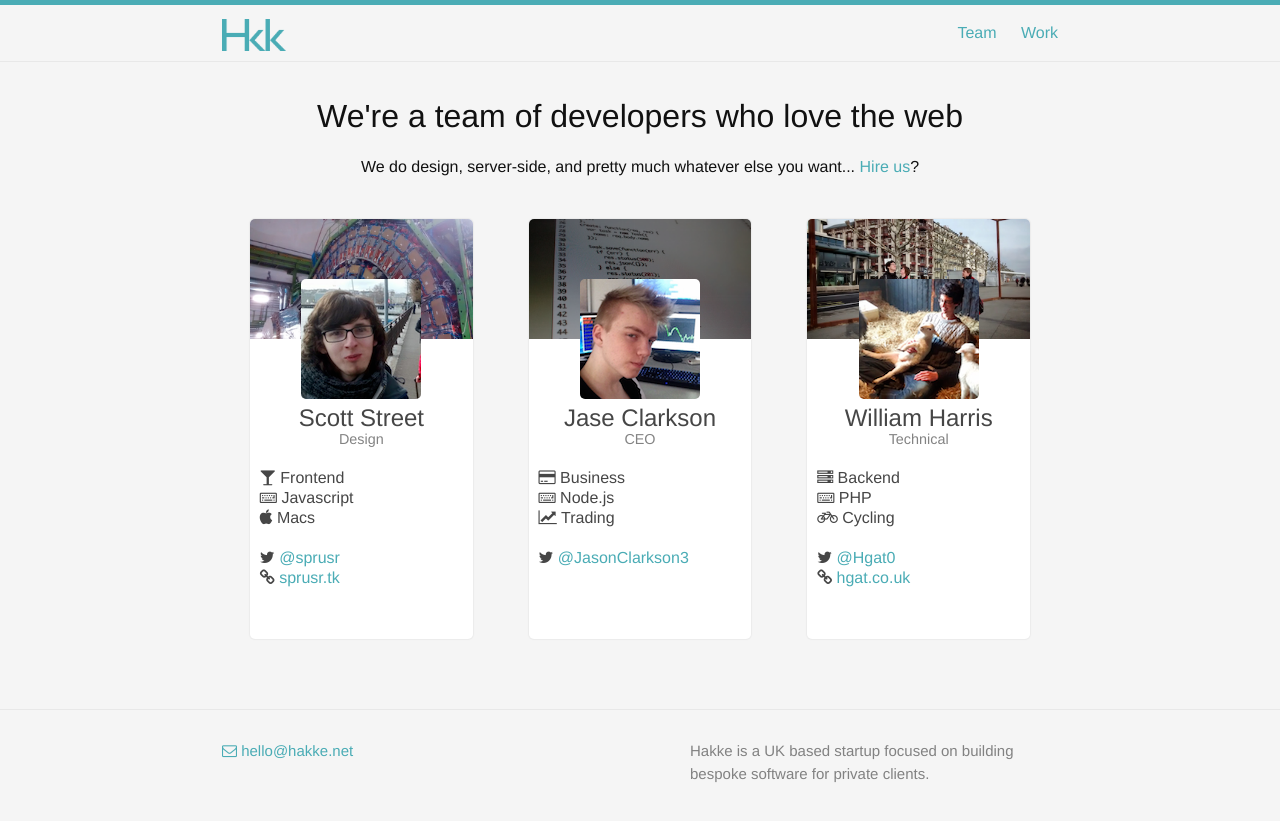
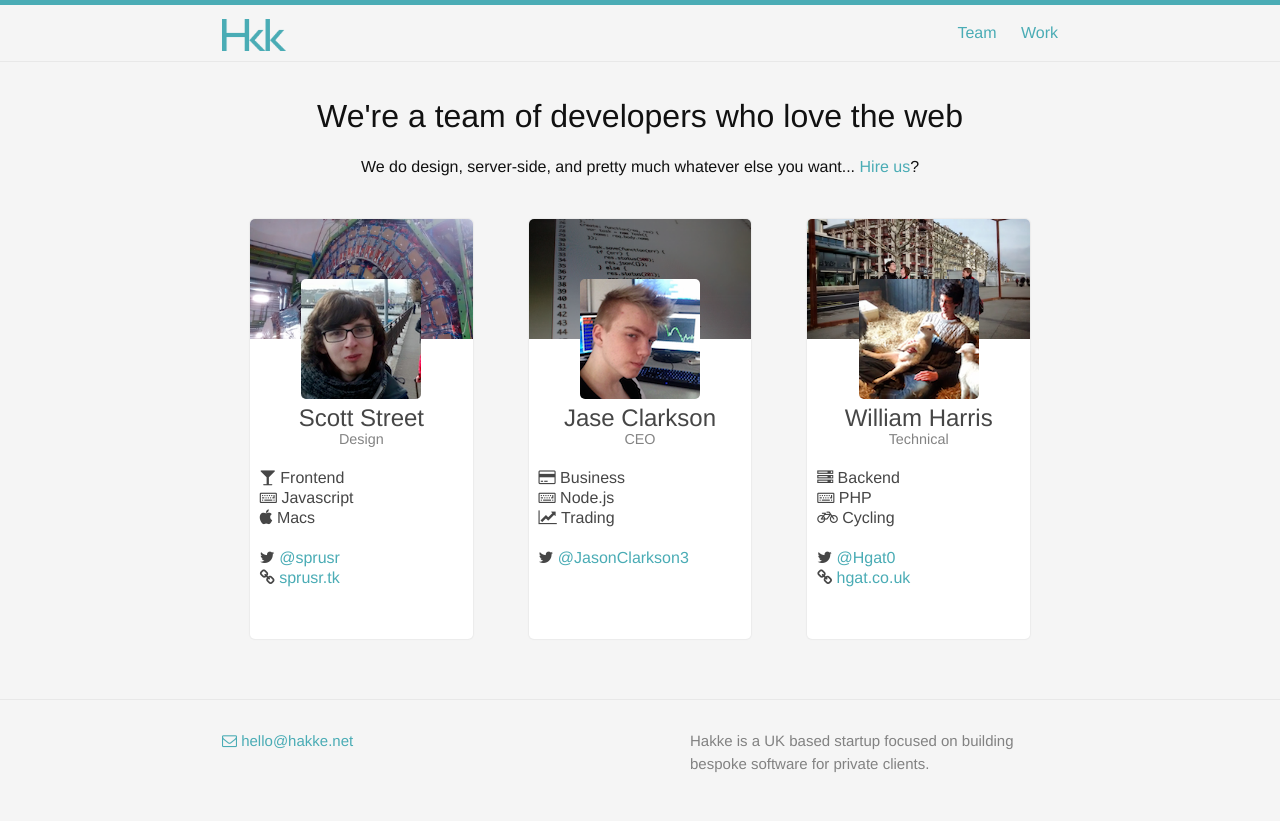
Before and after one commit to hakke-team/hakke-site, a Jekyll site: the page built from team.html, in a window 1280 px wide. Shown: the top 821 px of the page. Built offline with Jekyll 4.4.1, drawn with Linux system fonts in a browser that asks for light colours; nearby versions of some CDN libraries.

Commit message:
Fixed margins.

```diff
--- a/_sass/_layout.scss
+++ b/_sass/_layout.scss
@@ -310,7 +310,7 @@
   .card-col {
     width: 33.333%;
     float: left;
-    margin-bottom: 40px;
+    margin-bottom: 30px;
   }
 
   .card-con {
```
